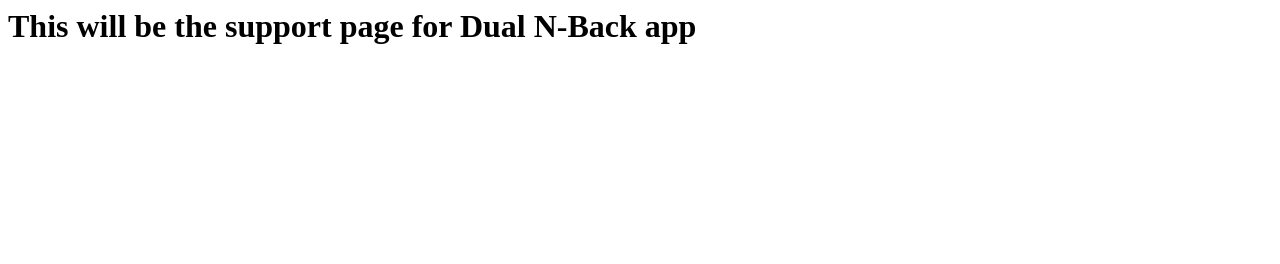
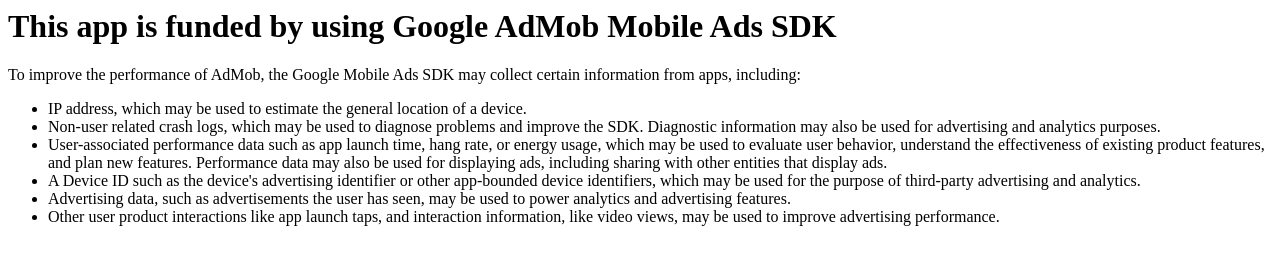
Before and after one commit to sapphireseth/sapphireseth.github.io, a plain HTML site: page index.html in a window 1280 px wide. Drawn offline with Linux system fonts and the light colour scheme.

Commit message:
update index.html

```diff
--- a/index.html
+++ b/index.html
@@ -1 +1,19 @@
-<h1> This will be the support page for Dual N-Back app </h1>
+<h1> This app is funded by using Google AdMob Mobile Ads SDK </h1>
+
+<p>To improve the performance of AdMob, the Google Mobile Ads SDK may collect certain information from apps, including:</p>
+<ul>
+    <li>
+        IP address, which may be used to estimate the general location of a device.
+    </li>
+    <li>
+        Non-user related crash logs, which may be used to diagnose problems and improve the SDK. Diagnostic information may also be used for advertising and analytics purposes.
+    </li>
+    <li>
+        User-associated performance data such as app launch time, hang rate, or energy usage, which may be used to evaluate user behavior, understand the effectiveness of existing product features, and plan new features. Performance data may also be used for displaying ads, including sharing with other entities that display ads.
+    </li>
+    <li>A Device ID such as the device's advertising identifier or other app-bounded device identifiers, which may be used for the purpose of third-party advertising and analytics.
+
+    </li>
+    <li>Advertising data, such as advertisements the user has seen, may be used to power analytics and advertising features.</li>
+    <li>Other user product interactions like app launch taps, and interaction information, like video views, may be used to improve advertising performance.</li>
+</ul>
```
